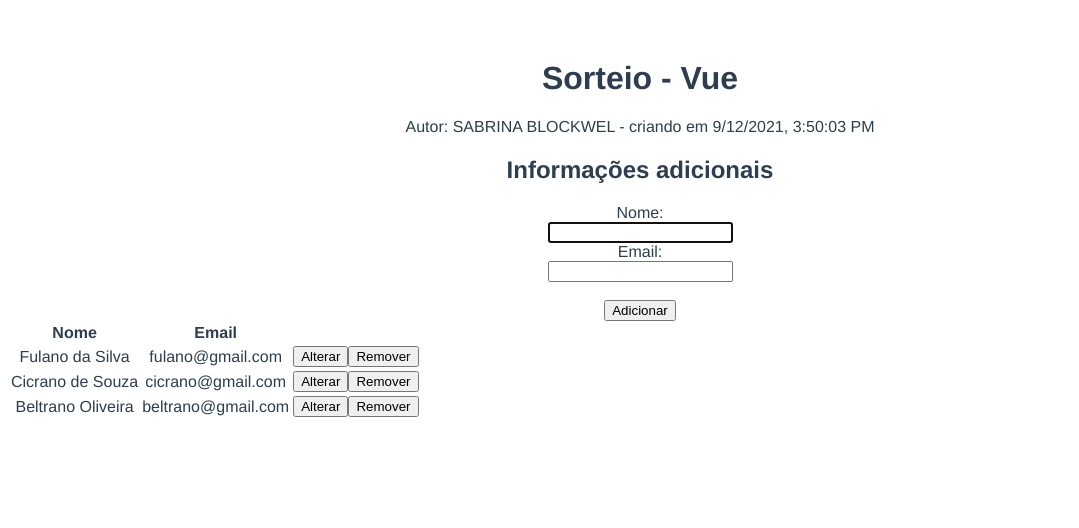
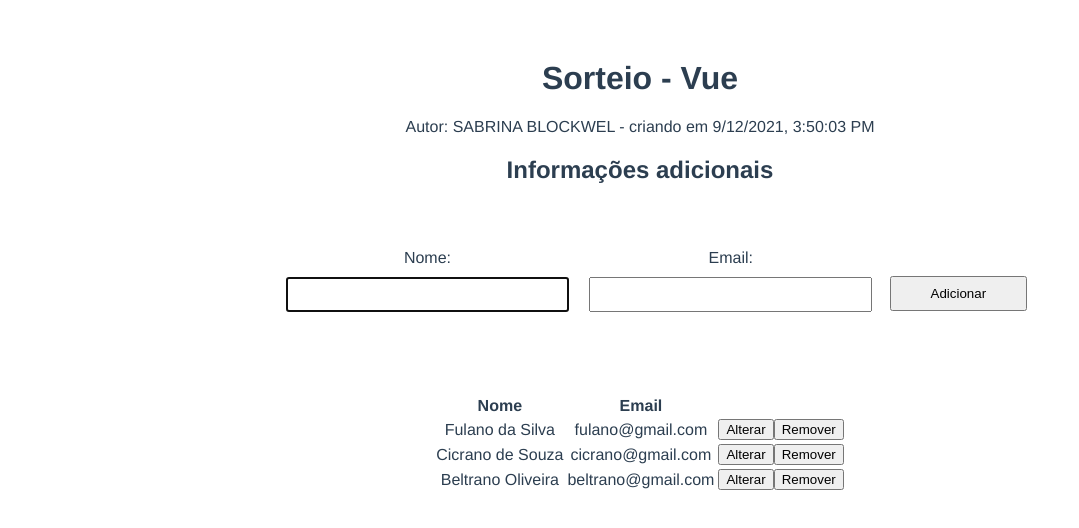
Before and after one commit to sblockwel/sorteio-app, a Vue app: page / in a window 1280 px wide. Shown: the top 528 px of the page, without its empty margins (0-1079 px from the left). Built offline with nearby package versions, Linux system fonts and the light colour scheme.

Commit message:
Update App.vue

```diff
--- a/src/App.vue
+++ b/src/App.vue
@@ -5,17 +5,22 @@
 
     <h2>Informações adicionais</h2>
 
-    <form @submit.prevent="salvarParticipante">
+    <form id="formulario" @submit.prevent="salvarParticipante">
+      <div class="campo">
         <label for="nome"> Nome: </label><br />
         <input type="text" id="nome" autofocus required v-model="participante.nome" />
-      <br />
-      <label for="email"> Email: </label><br />
+      </div>
+      <div class="campo">
+        <label for="email"> Email: </label>
         <input type="email" id="email" required v-model="participante.email" />
-      <br /><br />
+      </div>
+      <div id="botao" class="campo botao">
         <input type="submit" :value="acao" />
+      </div>
     </form>
 
-    <table>
+    <div >
+      <table class="tabela">
         <tr>
           <th>Nome</th>
           <th>Email</th>
@@ -30,7 +35,7 @@
           </td>
         </tr>
       </table>
-
+    </div>
   </div>
 </template>
 
@@ -100,4 +105,33 @@ export default {
 .alteracao {
   background-color: yellow;
 }
+
+#formulario {
+  width: 60%;
+  margin-left: 20%;
+  padding: 45px 15px;
+  height: 100px;
+}
+
+.campo {
+  width: 40%;
+  float: left;
+}
+
+.campo input {
+  margin: 10px 1%;
+  padding: 8px 1%;
+  width: 90%;
+}
+
+#botao {
+    width: 20%;
+    height: 50px;
+    margin-top: 17px;
+}
+
+.tabela {
+  margin: auto;
+}
+
 </style>
```
Lines whose indentation alone changed are shown as unchanged.
